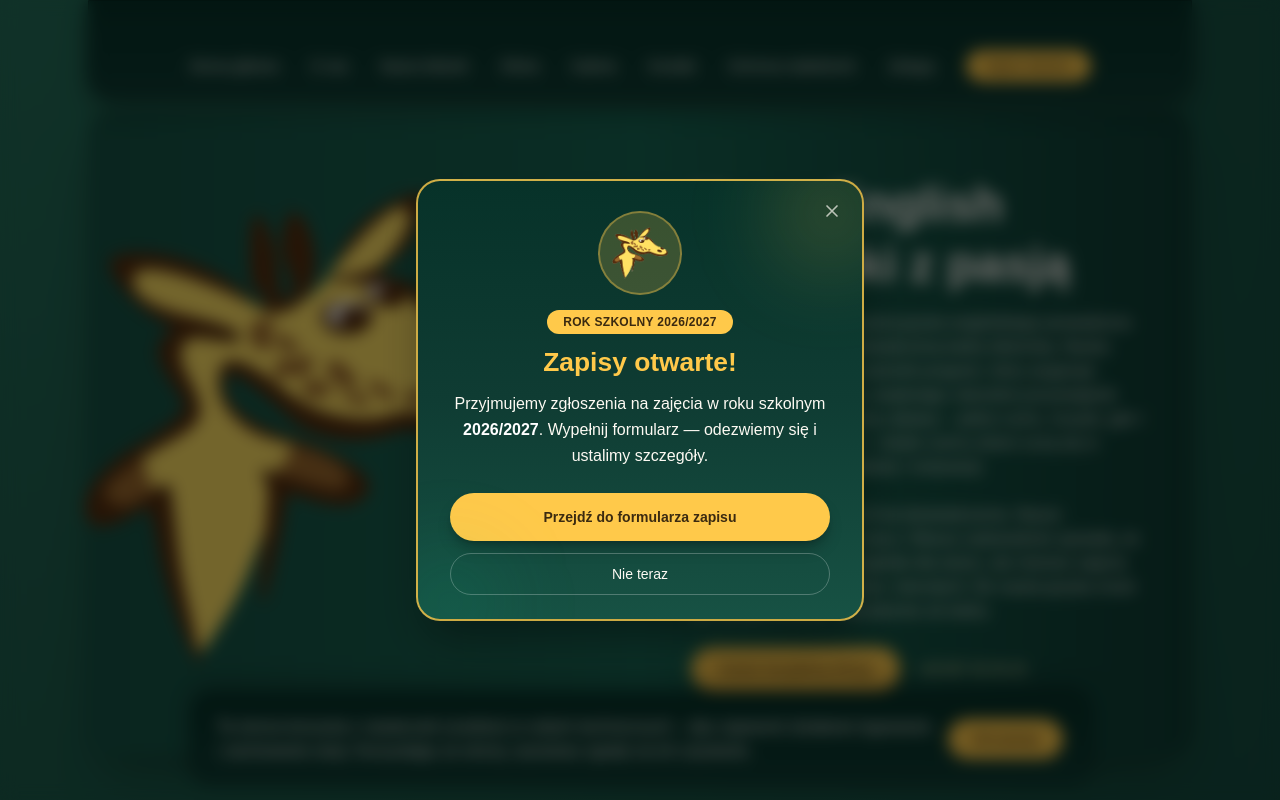
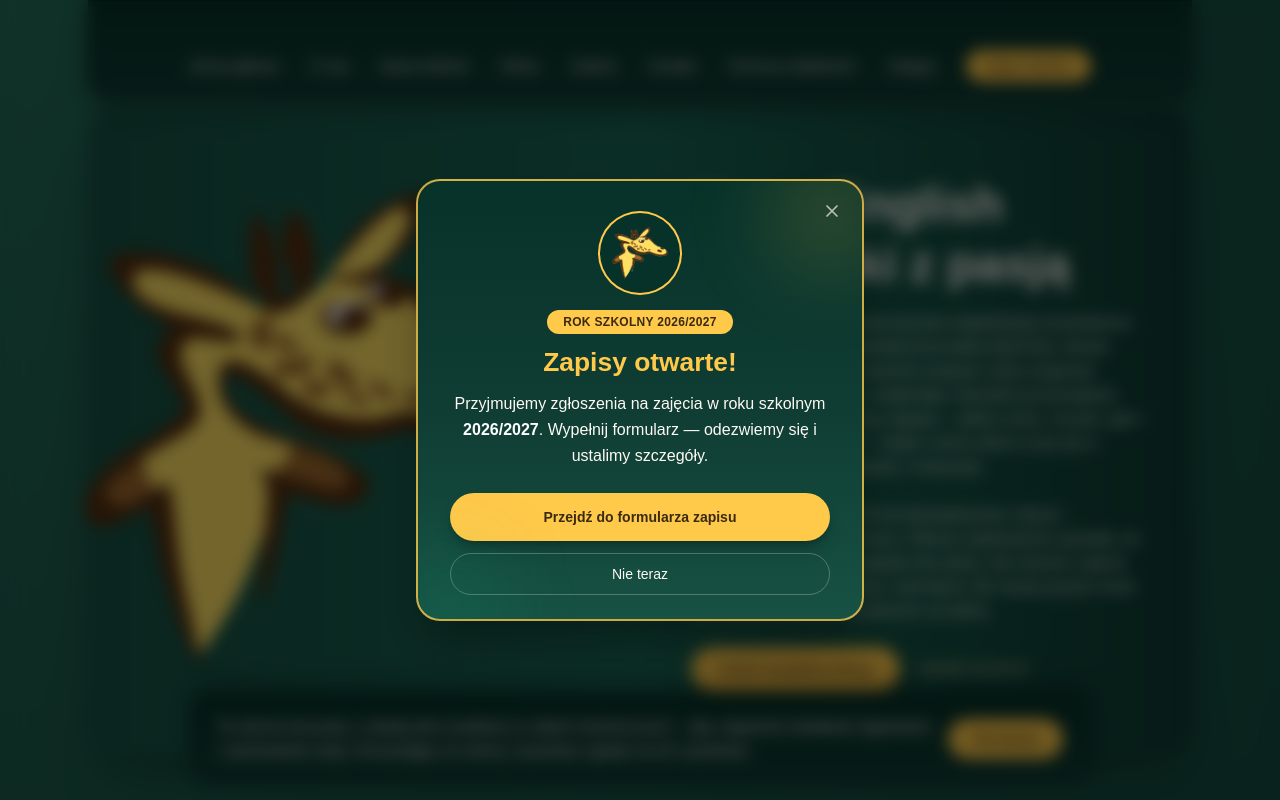
Before and after one commit to justynasznajder-dot/harry-english-v2, a Next.js app: page / in a window 1280 px wide. Shown: the top 800 px of the page. Built offline with nearby package versions, Linux system fonts and the light colour scheme.

Commit message:
update project

```diff
--- a/src/components/EnrollmentAnnouncementModal.tsx
+++ b/src/components/EnrollmentAnnouncementModal.tsx
@@ -59,7 +59,7 @@ export default function EnrollmentAnnouncementModal({ onOpenEnrollmentForm }: Pr
         </button>
 
         <div className="px-6 pb-6 pt-8 text-center sm:px-8">
-          <div className="mx-auto mb-4 flex h-20 w-20 items-center justify-center rounded-full bg-[#ffc94a]/20 ring-2 ring-[#ffc94a]/50">
+          <div className="mx-auto mb-4 flex h-20 w-20 items-center justify-center rounded-full bg-[#073229] ring-2 ring-[#ffc94a]">
             <ReloadableImage
               src="/images/2zyrafa2.png"
               alt=""
```
